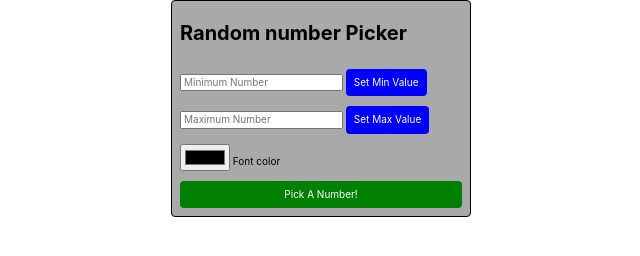
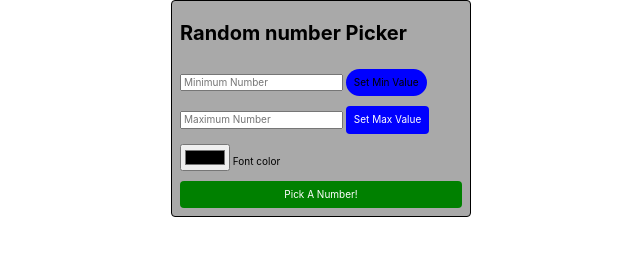
Before and after one commit to efoejean/HW-13-2, a website: page index.html in a window 1280 px wide. In both pictures the pointer is over the button "Set Min Value". Shown: the full height of the page, 319-959 px from the left. Drawn offline with nearby package versions, Linux system fonts and the light colour scheme.

Commit message:
Create a button jumbo class

```diff
--- a/style.css
+++ b/style.css
@@ -22,13 +22,10 @@ p {
 .button--random {
   background-color: green;
 }
-.Wrapper {
-  background-color: darkgray;
-  border: solid thin black;
-  border-radius: 4px;
-  margin: 0 auto;
-  padding: 8px;
-  width: 300px;
+.button-jumbo:hover,
+.button-jumbo:focus {
+  border-radius: 32px;
+  color: black;
 }
 
 .flex {
@@ -45,3 +42,12 @@ p {
   position: absolute;
   top: -9999px;
 }
+
+.Wrapper {
+  background-color: darkgray;
+  border: solid thin black;
+  border-radius: 4px;
+  margin: 0 auto;
+  padding: 8px;
+  width: 300px;
+}
```
